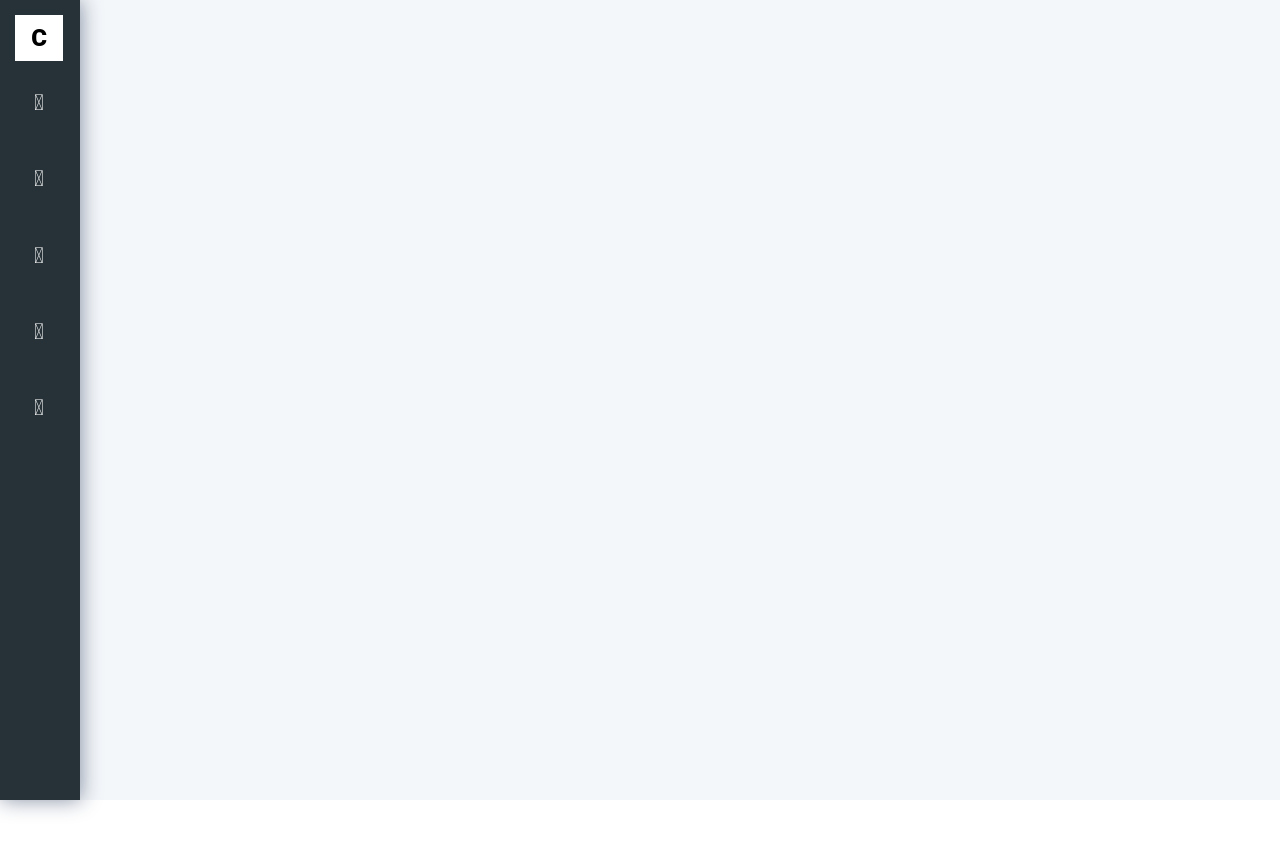
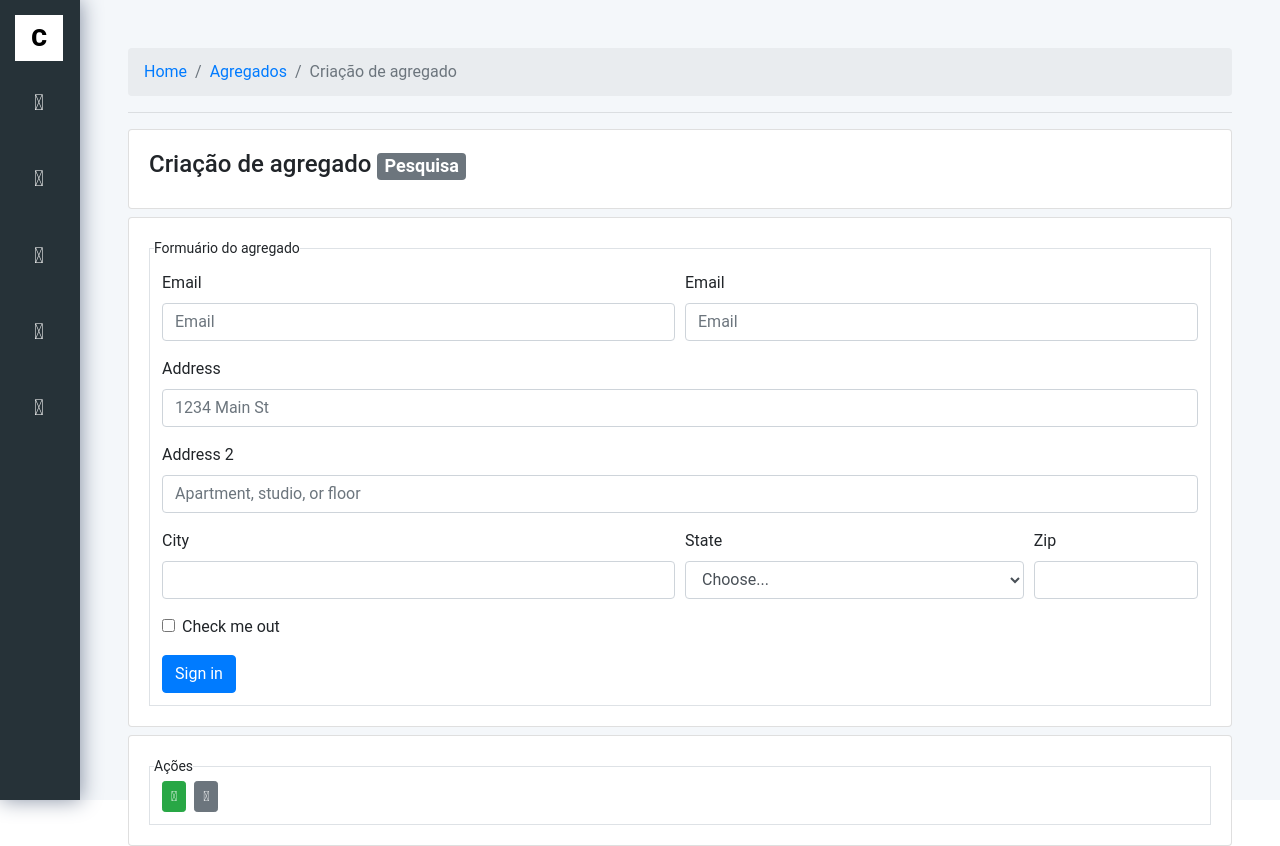
Before and after one commit to Fausio/csi.angular.fron, an Angular app: page /household-create in a window 1280 px wide. Before the commit this address led to /. Before the commit the page ends 800 px from the top, so only its background shows below. Built offline with nearby package versions, Linux system fonts and the light colour scheme.

Commit message:
more props

```diff
--- a/src/app/app-routing.module.ts
+++ b/src/app/app-routing.module.ts
@@ -5,6 +5,7 @@ import { HouseholdComponent } from './component/household/household.component';
 import { BeneficiaryComponent } from './component/beneficiary/beneficiary.component';
 import { PartnerComponent } from './component/partner/partner.component';
 import { ReportComponent } from './component/report/report.component';
+import { CreateHouseholdComponent } from './component/household/create-household/create-household.component';
 
 const routes: Routes = [
 
@@ -13,7 +14,8 @@ const routes: Routes = [
   { path: 'household', component: HouseholdComponent },
   { path: 'beneficiary', component: BeneficiaryComponent },
   { path: 'report', component: ReportComponent },
-  { path: 'Partner', component: PartnerComponent }
+  { path: 'Partner', component: PartnerComponent },
+  { path: 'household-create', component: CreateHouseholdComponent }
 
 ];
 
--- a/src/app/app.module.ts
+++ b/src/app/app.module.ts
@@ -25,12 +25,20 @@ import { SiteComponent } from './component/site/site.component';
 import { ReportComponent } from './component/report/report.component';
 import { HouseholdService } from './service/household.service';
 import { CardComponent } from './component/helper/card/card.component';
-import { CreateComponent } from './component/housedold/create/create.component';
+import { CreateHouseholdComponent } from './component/household/create-household/create-household.component';
 
 @NgModule({
   declarations: [
     AppComponent,
-    SideNavComponent, BodyComponent, DashboardComponent, HouseholdComponent, BeneficiaryComponent, PartnerComponent, SiteComponent, ReportComponent, CardComponent, CreateComponent
+    SideNavComponent,
+     BodyComponent,
+     DashboardComponent,
+     HouseholdComponent,
+      BeneficiaryComponent,
+      PartnerComponent,
+       SiteComponent,
+       ReportComponent,
+       CardComponent, CreateHouseholdComponent
   ],
   imports: [
     BrowserModule,
--- a/src/app/component/dashboard/dashboard.component.html
+++ b/src/app/component/dashboard/dashboard.component.html
@@ -1 +1,5 @@
-<p>dashboard works!</p>
+<nav aria-label="breadcrumb">
+    <ol class="breadcrumb">
+         <li class="breadcrumb-item"><a [routerLink]="['/','dashboard']">Home</a></li>
+    </ol>
+</nav>
--- a/src/app/component/housedold/create/create.component.html
+++ /dev/null
@@ -1 +0,0 @@
-<p>create works!</p>
--- /dev/null
+++ b/src/app/component/household/create-household/create-household.component.html
@@ -0,0 +1,95 @@
+<nav aria-label="breadcrumb">
+    <ol class="breadcrumb">
+        <li class="breadcrumb-item"><a [routerLink]="['/','dashboard']">Home</a></li>
+        <li class="breadcrumb-item"><a [routerLink]="['/','household']">Agregados</a></li>
+        <li class="breadcrumb-item active" aria-current="page">Criação de agregado</li>
+    </ol>
+</nav>
+
+<hr />
+
+<div class="card mb-2">
+    <div class="card-body">
+        <h4>Criação de agregado <span class="badge badge-secondary">Pesquisa</span></h4>
+    </div>
+</div>
+
+<div class="card mb-2">
+    <div class="card-body">
+        <fieldset class="border p-1">
+            <legend class="w-auto mb-0" style="font-size: 14px;">Formuário do agregado</legend>
+            <form class="m-2">
+                <div class="form-row">
+                    <div class="form-group col-md-6">
+                        <label for="inputEmail4">Email</label>
+                        <input type="email" class="form-control" id="inputEmail4" placeholder="Email">
+                    </div>
+                    <div class="form-group col-md-6">
+                        <label for="inputEmail4">Email</label>
+                        <input type="email" class="form-control" id="inputEmail4" placeholder="Email">
+                    </div>
+                </div>
+                <div class="form-group">
+                    <label for="inputAddress">Address</label>
+                    <input type="text" class="form-control" id="inputAddress" placeholder="1234 Main St">
+                </div>
+                <div class="form-group">
+                    <label for="inputAddress2">Address 2</label>
+                    <input type="text" class="form-control" id="inputAddress2"
+                        placeholder="Apartment, studio, or floor">
+                </div>
+                <div class="form-row">
+                    <div class="form-group col-md-6">
+                        <label for="inputCity">City</label>
+                        <input type="text" class="form-control" id="inputCity">
+                    </div>
+                    <div class="form-group col-md-4">
+                        <label for="inputState">State</label>
+                        <select id="inputState" class="form-control">
+                            <option selected>Choose...</option>
+                            <option>...</option>
+                        </select>
+                    </div>
+                    <div class="form-group col-md-2">
+                        <label for="inputZip">Zip</label>
+                        <input type="text" class="form-control" id="inputZip">
+                    </div>
+                </div>
+                <div class="form-group">
+                    <div class="form-check">
+                        <input class="form-check-input" type="checkbox" id="gridCheck">
+                        <label class="form-check-label" for="gridCheck">
+                            Check me out
+                        </label>
+                    </div>
+                </div>
+                <button type="submit" class="btn btn-primary">Sign in</button>
+            </form>
+
+        </fieldset>
+    </div>
+</div>
+
+<div class="card mb-2">
+    <div class="card-body m-0">
+
+        <fieldset class="border p-1">
+            <legend class="w-auto mb-0" style="font-size: 14px;">Ações</legend>
+            <button [routerLink]="['/', 'household-create']" class="btn btn-success text-white btn-sm mb-2 ml-2"
+                data-toggle="tooltip" title="Gravar o Agregado">
+
+                <i class="fal fa-save"></i>
+
+            </button>
+
+            <button [routerLink]="['/', 'household-create']" class="btn btn-secondary text-white btn-sm mb-2 ml-2"
+                data-toggle="tooltip" title="Limpar o formuário do agregado">
+
+                <i class="fal fa-quidditch"></i>
+
+            </button>
+
+        </fieldset>
+
+    </div>
+</div>
--- a/src/app/component/household/household.component.html
+++ b/src/app/component/household/household.component.html
@@ -1,7 +1,7 @@
 <nav aria-label="breadcrumb">
      <ol class="breadcrumb">
-          <li class="breadcrumb-item"><a [routerLink]='dashboardLink'>Home</a></li>
-          <li class="breadcrumb-item active" aria-current="page">Household</li>
+          <li class="breadcrumb-item"><a [routerLink]="['/','dashboard']">Home</a></li>
+          <li class="breadcrumb-item active" aria-current="page">Agregados</li>
      </ol>
 </nav>
 
@@ -9,16 +9,30 @@
 
 <div class="card mb-2">
      <div class="card-body">
-          <h4>Household page <span class="badge badge-secondary">Search</span></h4>
+          <h4>Página de agregados <span class="badge badge-secondary">Pesquisa</span></h4>
      </div>
 </div>
 
 <div class="card mb-2">
      <div class="card-body">
 
-          <div class="row ">
-               <div class="col-4  mb-2">
-                    <input [(ngModel)]="searchText" type="text" class="form-control" placeholder="Pesquisa"  (keyup)="onKey($event)" >
+
+          <div class="row mb-2">
+               <div class="col-auto mr-auto">
+                    <input [(ngModel)]="searchText" type="text" class="form-control" placeholder="Pesquisa"
+                         (keyup)="onKey($event)">
+               </div>
+
+               <div class="col-auto">
+                    <a   [routerLink]="['/', 'household-create']"
+                         class="btn btn-success text-white btn-sm"
+                         data-toggle="tooltip"
+                         title="Adicionar um novo Agregado">
+
+                              <i class="far fa-plus-circle"></i>
+
+                    </a>
+
                </div>
           </div>
 
```
Also changed, not shown: src/app/component/housedold/create/create.component.ts (deleted, +0 -10 lines), src/app/component/household/create-household/create-household.component.ts (added, +10 -0 lines), src/app/interface/household.model.ts (+9 -2 lines), src/app/component/household/create-household/create-household.component.css (added).
